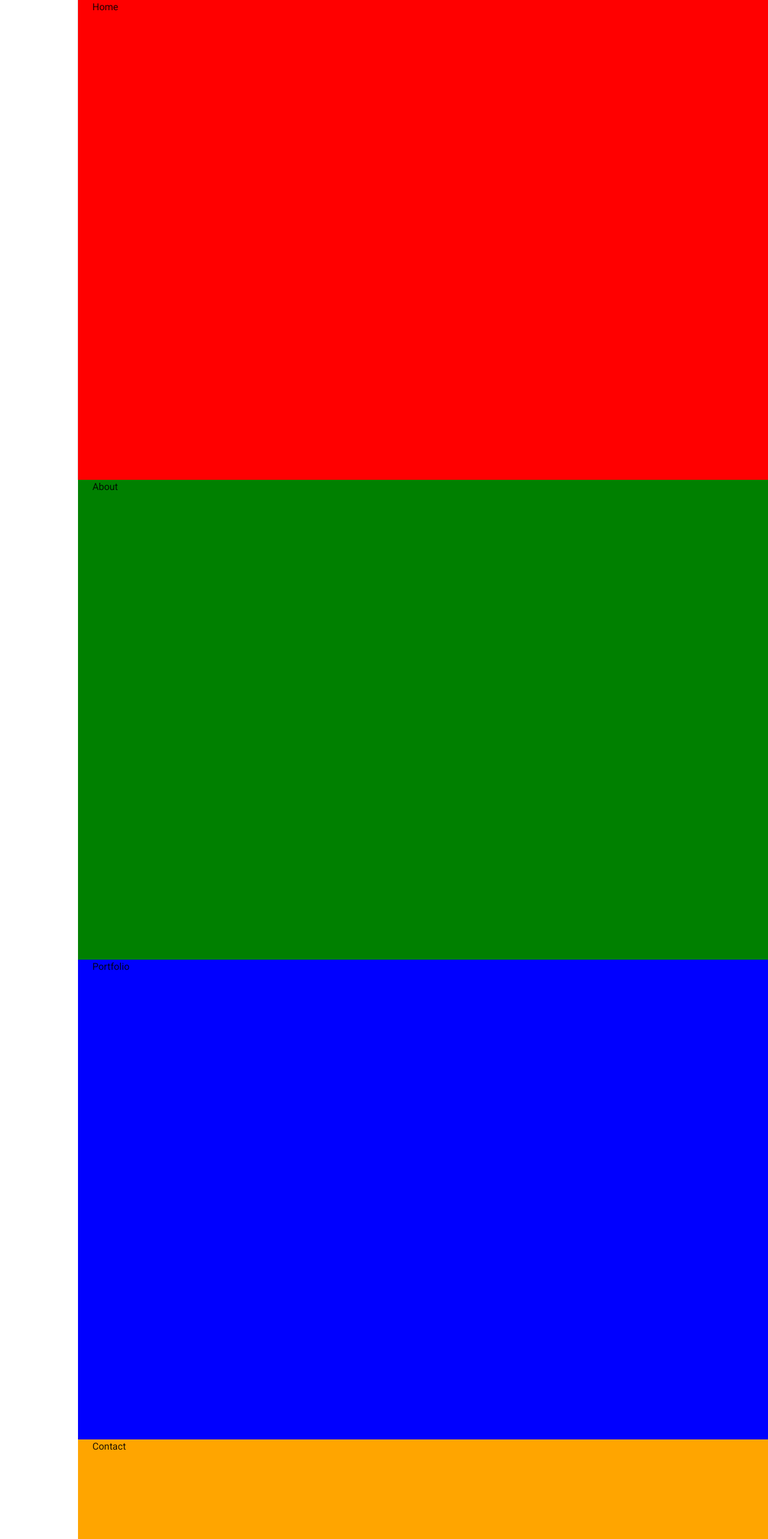
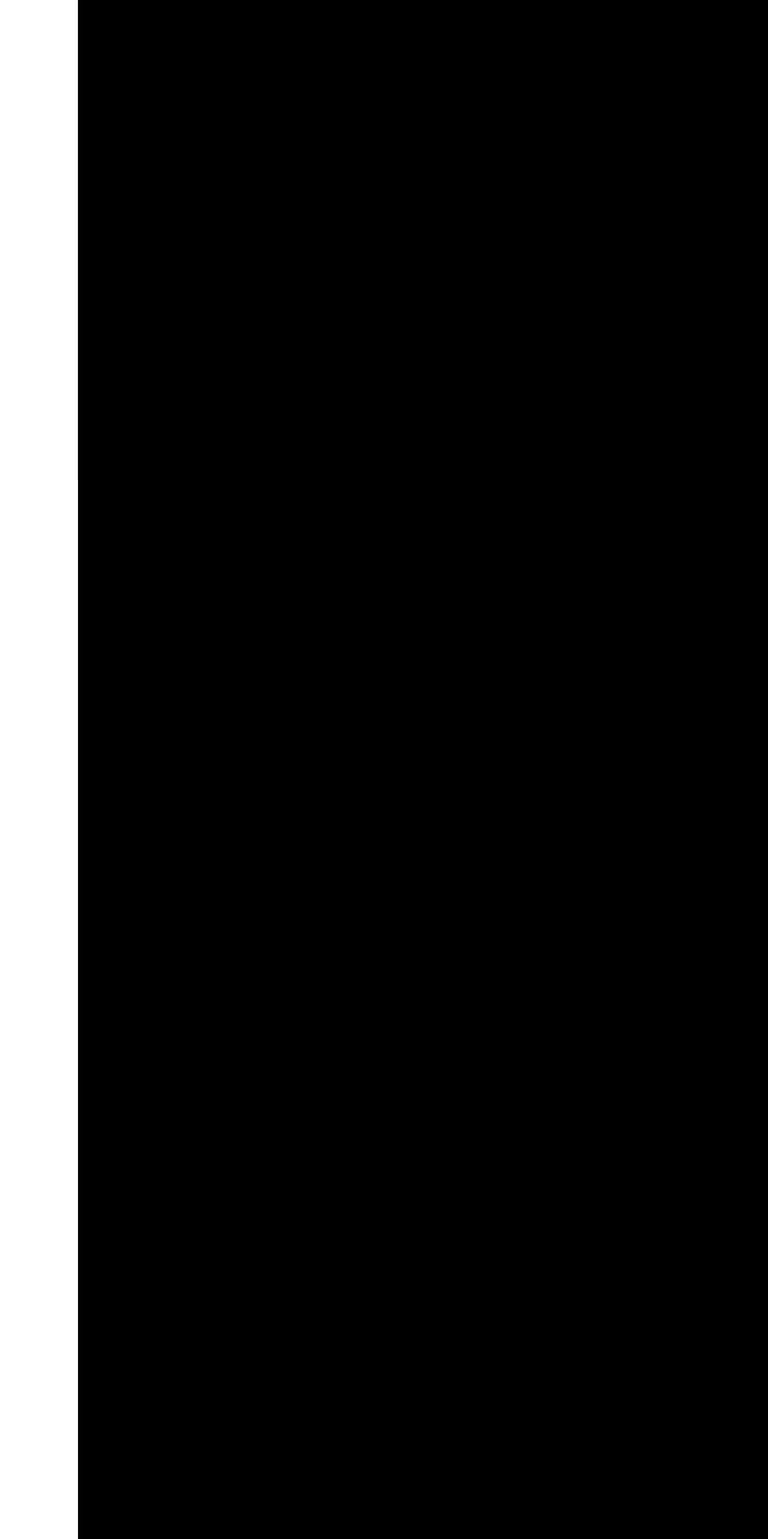
Before and after one commit to dahyorr/Portfolio, a Next.js app: page / in a window 1280 px wide. Shown: the top 2566 px of the page at 60% size. Built offline with nearby package versions, Linux system fonts and the light colour scheme.

Commit message:
Ready for dev

```diff
--- a/components/Layout.tsx
+++ b/components/Layout.tsx
@@ -5,8 +5,7 @@ import { useTheme } from '@mui/material/styles';
 import React, {useState} from 'react'
 import NavHamburger from './NavHamburger'
 import Sidebar from './Sidebar'
-
-
+import GlobalStyles from '@mui/material/GlobalStyles';
 
 const Layout: React.FC = ({children}) => {
   const theme = useTheme();
@@ -20,7 +19,18 @@ const Layout: React.FC = ({children}) => {
   return (
     <>
       <CssBaseline />
-
+      <GlobalStyles
+        styles={{
+          '*::-webkit-scrollbar': {
+            width: '6px',
+            borderRadius: '8px',
+            backgroundColor: `rgba(0, 0, 0, 0.05)`,
+          },
+          '*::-webkit-scrollbar-thumb': {
+            backgroundColor: `rgba(0, 0, 0, 1)`,
+          },
+        }}
+      />
       {isMediumScreen && <NavHamburger onClick={handleDrawerToggle}/>}
       <Box
         sx={{
@@ -36,7 +46,6 @@ const Layout: React.FC = ({children}) => {
         />
         <Box sx={{flexGrow: 1}}>{children}</Box>
       </Box>
-
     </>
   )
 }
--- a/components/Sections/About.tsx
+++ b/components/Sections/About.tsx
@@ -3,7 +3,7 @@ import PageSection from '../PageSection'
 
 const About: React.FC = () => {
     return (
-        <PageSection title="about" bgcolor="green">
+        <PageSection title="about" bgcolor="black">
             <Box width="100%" height="100%" >
                 About
             </Box>
--- a/components/Sections/Contact.tsx
+++ b/components/Sections/Contact.tsx
@@ -3,7 +3,7 @@ import PageSection from '../PageSection'
 
 const Contact: React.FC = () => {
     return (
-        <PageSection title="contact" bgcolor="orange">
+        <PageSection title="contact" bgcolor="black">
             <Box width="100%" height="100%" >
                 Contact
             </Box>
--- a/components/Sections/Landing.tsx
+++ b/components/Sections/Landing.tsx
@@ -3,7 +3,7 @@ import PageSection from '../PageSection'
 
 const Landing: React.FC = () => {
     return (
-        <PageSection title="home" bgcolor="red">
+        <PageSection title="home" bgcolor="black">
             <Box width="100%" height="100%" >
                 Home
                 {/* <Landing/> */}
--- a/components/Sections/Portfolio.tsx
+++ b/components/Sections/Portfolio.tsx
@@ -3,7 +3,7 @@ import PageSection from '../PageSection'
 
 const Portfolio: React.FC = () => {
     return (
-        <PageSection title="portfolio" bgcolor="blue">
+        <PageSection title="portfolio" bgcolor="black">
             <Box width="100%" height="100%" >
                 Portfolio
             </Box>
```
Lines whose indentation alone changed are shown as unchanged.
